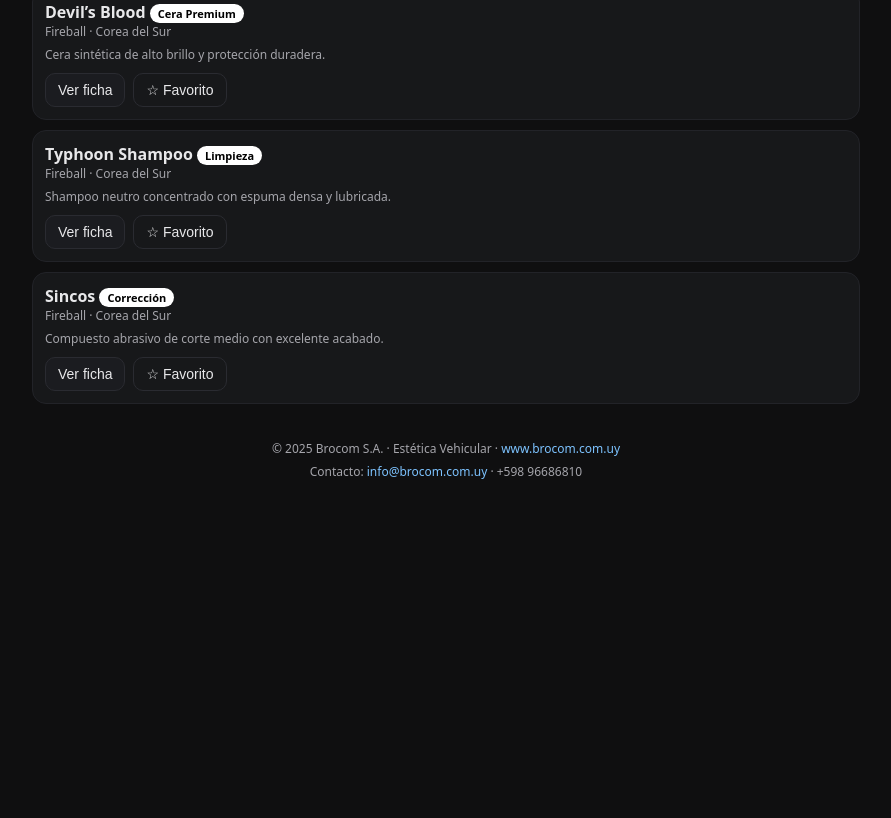
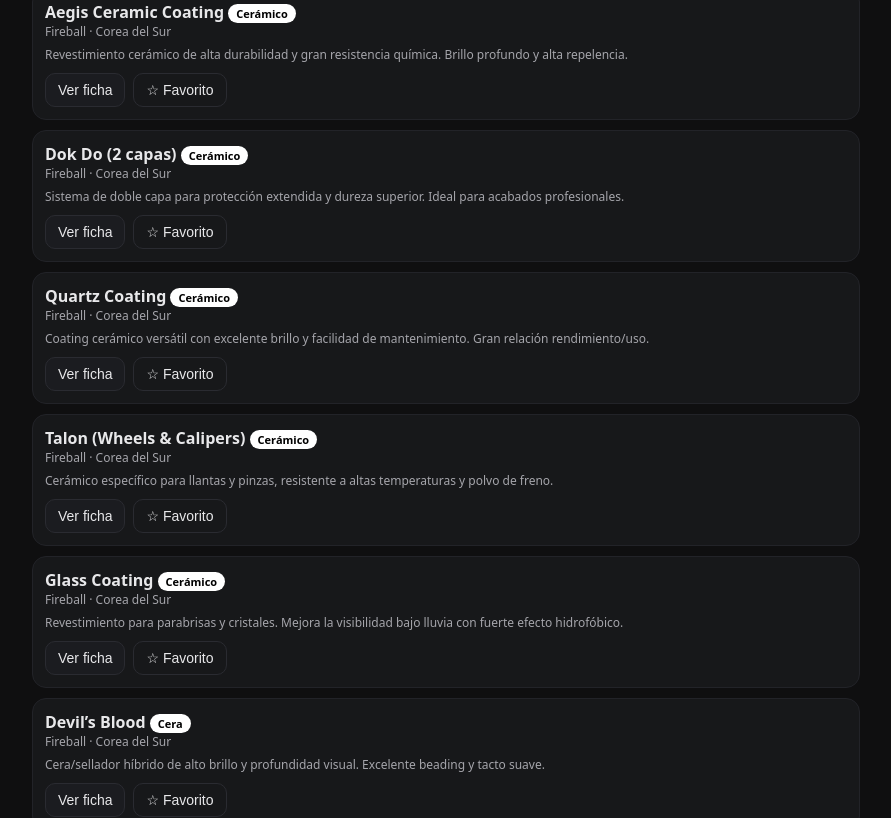
Before and after one commit to juliovbo-Brocom/app-estetica-vehicular-pwa, a React (Vite) app: page / in a window 1280 px wide. Shown: the part 2310-3128 px from the top of the page, without its empty margins (194-1085 px from the left). Before the commit the page ends 2916 px from the top, so only its background shows below. Built offline with nearby package versions, Linux system fonts and the light colour scheme.

Commit message:
Update App.jsx

```diff
--- a/src/App.jsx
+++ b/src/App.jsx
@@ -58,10 +58,67 @@
   id: "fireball",
   name: "Fireball",
   origin: "Corea del Sur",
+  tagline: "Coatings cerámicos y acabados premium",
   products: [
-      { id: "silla", name: "Devil’s Blood", type: "Cera Premium", desc: "Cera sintética de alto brillo y protección duradera." },
-      { id: "typhoon", name: "Typhoon Shampoo", type: "Limpieza", desc: "Shampoo neutro concentrado con espuma densa y lubricada." },
-      { id: "sincos", name: "Sincos", type: "Corrección", desc: "Compuesto abrasivo de corte medio con excelente acabado." }
+    // ===== CERÁMICOS (pintura / llantas / vidrio) =====
+    {
+      id: "fb-aegis",
+      name: "Aegis Ceramic Coating",
+      type: "Cerámico",
+      surface: "Pintura",
+      desc: "Revestimiento cerámico de alta durabilidad y gran resistencia química. Brillo profundo y alta repelencia.",
+      img: "/brands/fireball/aegis.png"
+    },
+    {
+      id: "fb-dokdo",
+      name: "Dok Do (2 capas)",
+      type: "Cerámico",
+      surface: "Pintura",
+      desc: "Sistema de doble capa para protección extendida y dureza superior. Ideal para acabados profesionales.",
+      img: "/brands/fireball/dokdo.png"
+    },
+    {
+      id: "fb-quartz",
+      name: "Quartz Coating",
+      type: "Cerámico",
+      surface: "Pintura",
+      desc: "Coating cerámico versátil con excelente brillo y facilidad de mantenimiento. Gran relación rendimiento/uso.",
+      img: "/brands/fireball/quartz.png"
+    },
+    {
+      id: "fb-talon",
+      name: "Talon (Wheels & Calipers)",
+      type: "Cerámico",
+      surface: "Llantas",
+      desc: "Cerámico específico para llantas y pinzas, resistente a altas temperaturas y polvo de freno.",
+      img: "/brands/fireball/talon.png"
+    },
+    {
+      id: "fb-glass",
+      name: "Glass Coating",
+      type: "Cerámico",
+      surface: "Vidrio",
+      desc: "Revestimiento para parabrisas y cristales. Mejora la visibilidad bajo lluvia con fuerte efecto hidrofóbico.",
+      img: "/brands/fireball/glass.png"
+    },
+
+    // ===== CERAS (paste/híbridas) =====
+    {
+      id: "fb-devilsblood",
+      name: "Devil’s Blood",
+      type: "Cera",
+      surface: "Pintura",
+      desc: "Cera/sellador híbrido de alto brillo y profundidad visual. Excelente beading y tacto suave.",
+      img: "/brands/fireball/devils-blood.png"
+    },
+    {
+      id: "fb-carnauba",
+      name: "Carnauba Paste Wax",
+      type: "Cera",
+      surface: "Pintura",
+      desc: "Cera premium a base de carnauba para un acabado cálido tipo show-car.",
+      img: "/brands/fireball/carnauba.png"
+    }
   ]
 }
 ];
```
Lines whose indentation alone changed are shown as unchanged.
